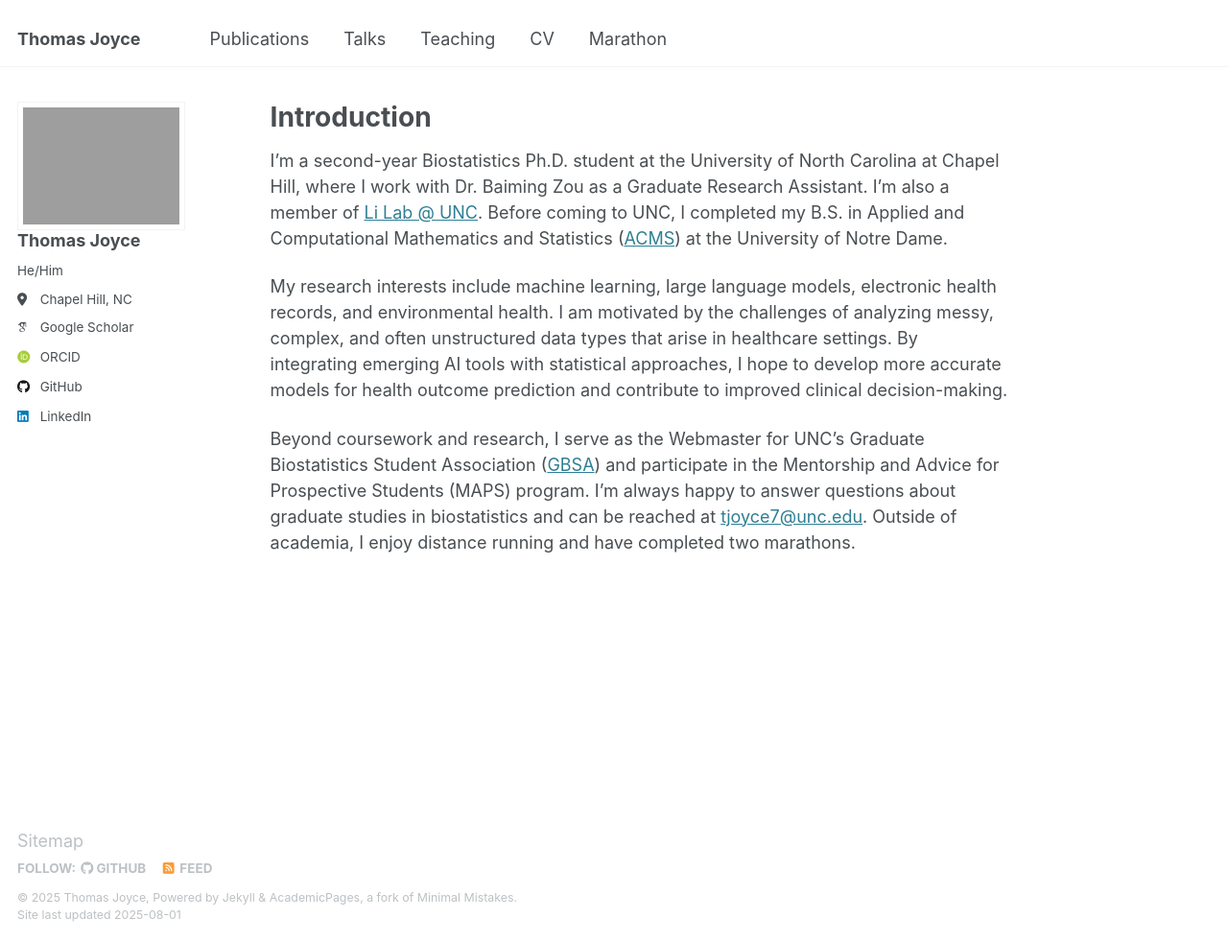
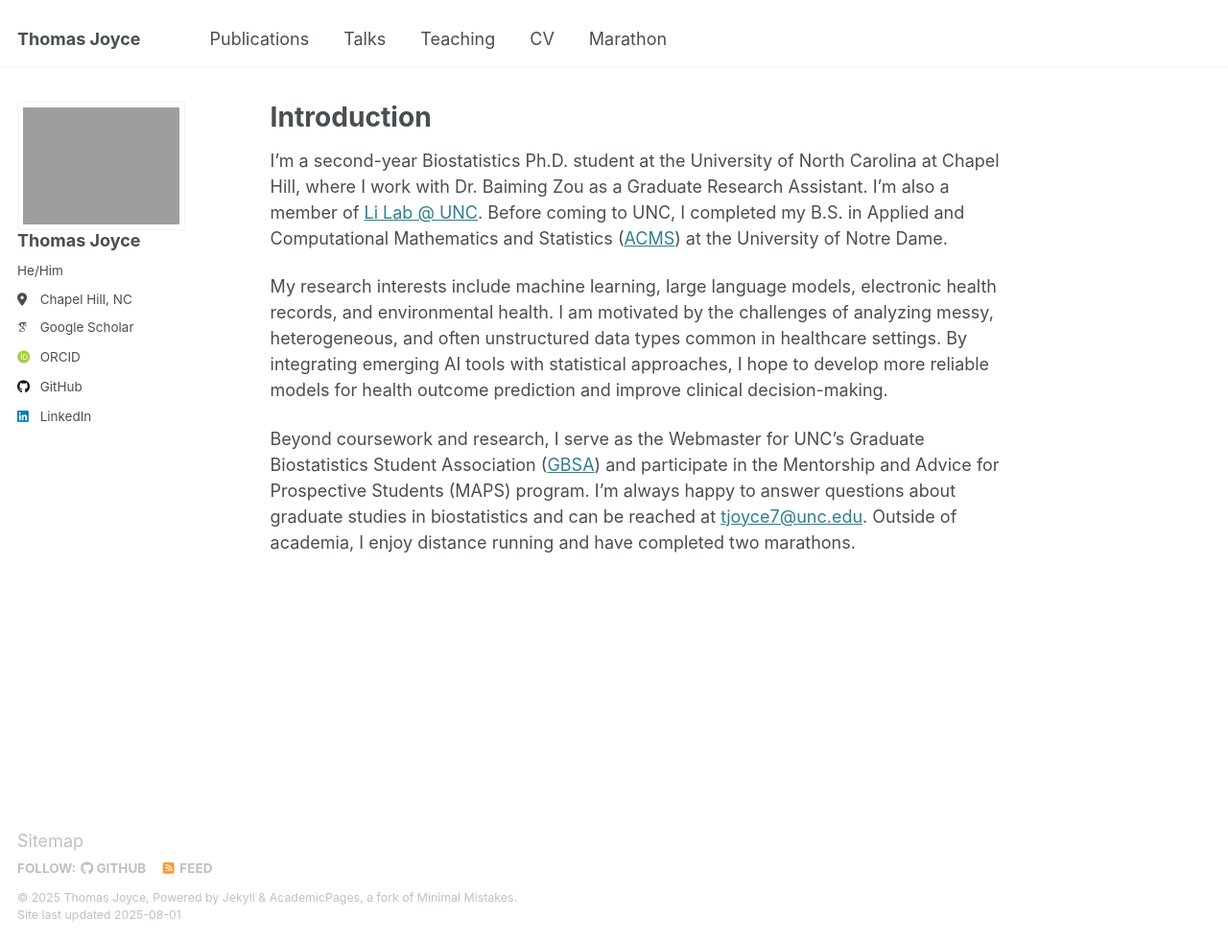
Before and after one commit to thomasjoyce7/personal-website, a Jekyll site: the page built from _pages/about.md, in a window 1280 px wide and 982 px high. Shown: the whole window at 96% size. Built offline with Jekyll 4.4.1, drawn with Linux system fonts in a browser that asks for light colours; some web fonts are replaced.

```diff
--- a/_pages/about.md
+++ b/_pages/about.md
@@ -11,6 +11,6 @@ Introduction
 
 I'm a second-year Biostatistics Ph.D. student at the University of North Carolina at Chapel Hill, where I work with Dr. Baiming Zou as a Graduate Research Assistant. I'm also a member of [Li Lab @ UNC](https://sites.google.com/view/didongli/). Before coming to UNC, I completed my B.S. in Applied and Computational Mathematics and Statistics ([ACMS](https://acms.nd.edu/)) at the University of Notre Dame.
 
-My research interests include machine learning, large language models, electronic health records, and environmental health. I am motivated by the challenges of analyzing messy, complex, and often unstructured data types that arise in healthcare settings. By integrating emerging AI tools with statistical approaches, I hope to develop more accurate models for health outcome prediction and contribute to improved clinical decision-making.
+My research interests include machine learning, large language models, electronic health records, and environmental health. I am motivated by the challenges of analyzing messy, heterogeneous, and often unstructured data types common in healthcare settings. By integrating emerging AI tools with statistical approaches, I hope to develop more reliable models for health outcome prediction and improve clinical decision-making.
 
 Beyond coursework and research, I serve as the Webmaster for UNC's Graduate Biostatistics Student Association ([GBSA](https://bsa.web.unc.edu/)) and participate in the Mentorship and Advice for Prospective Students (MAPS) program. I'm always happy to answer questions about graduate studies in biostatistics and can be reached at [tjoyce7@unc.edu](mailto:tjoyce7@unc.edu). Outside of academia, I enjoy distance running and have completed two marathons.
```
Also changed, not shown: _portfolio/portfolio-1.md (+2 -0 lines), _portfolio/portfolio-2.md (+2 -0 lines).
